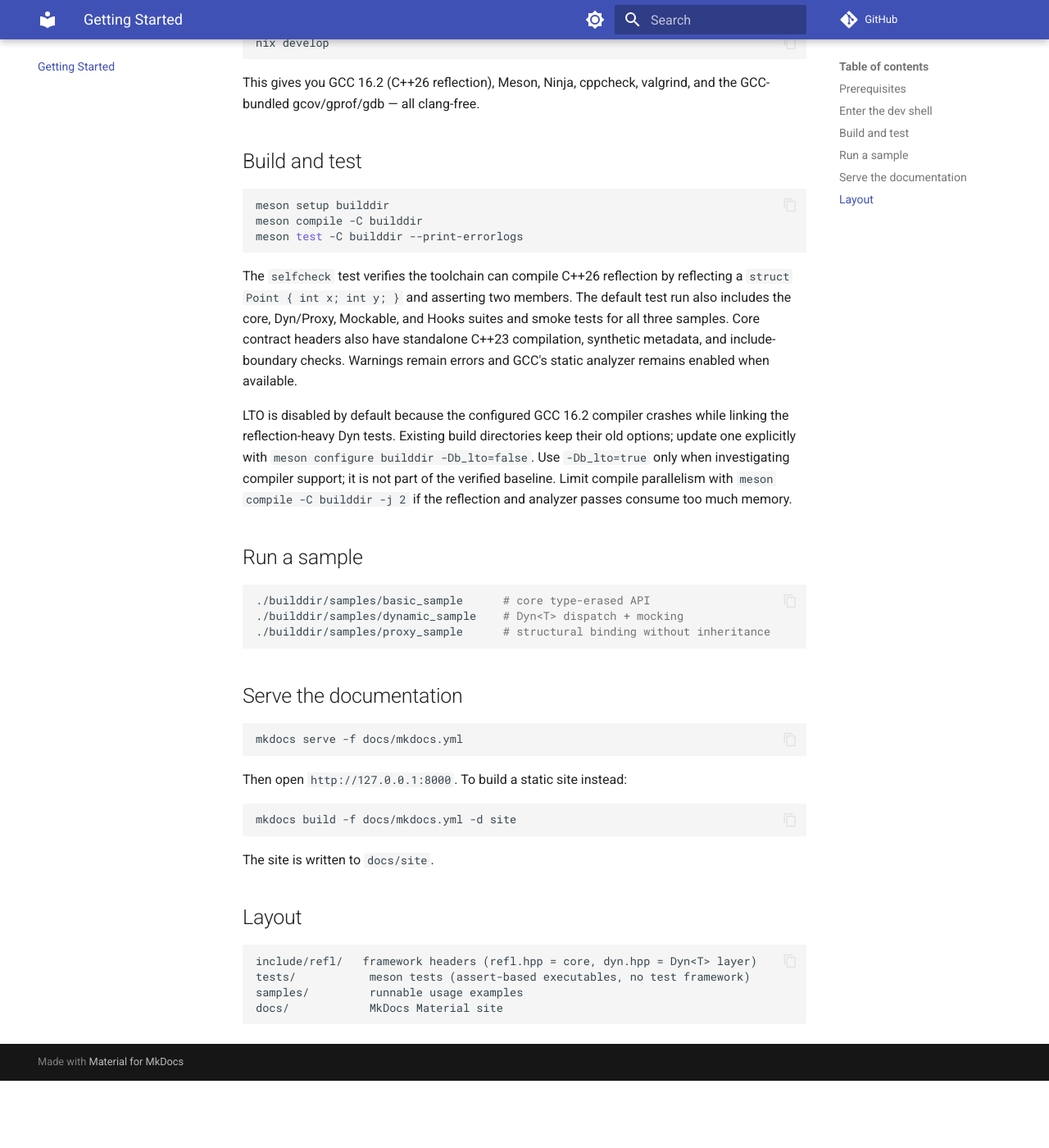
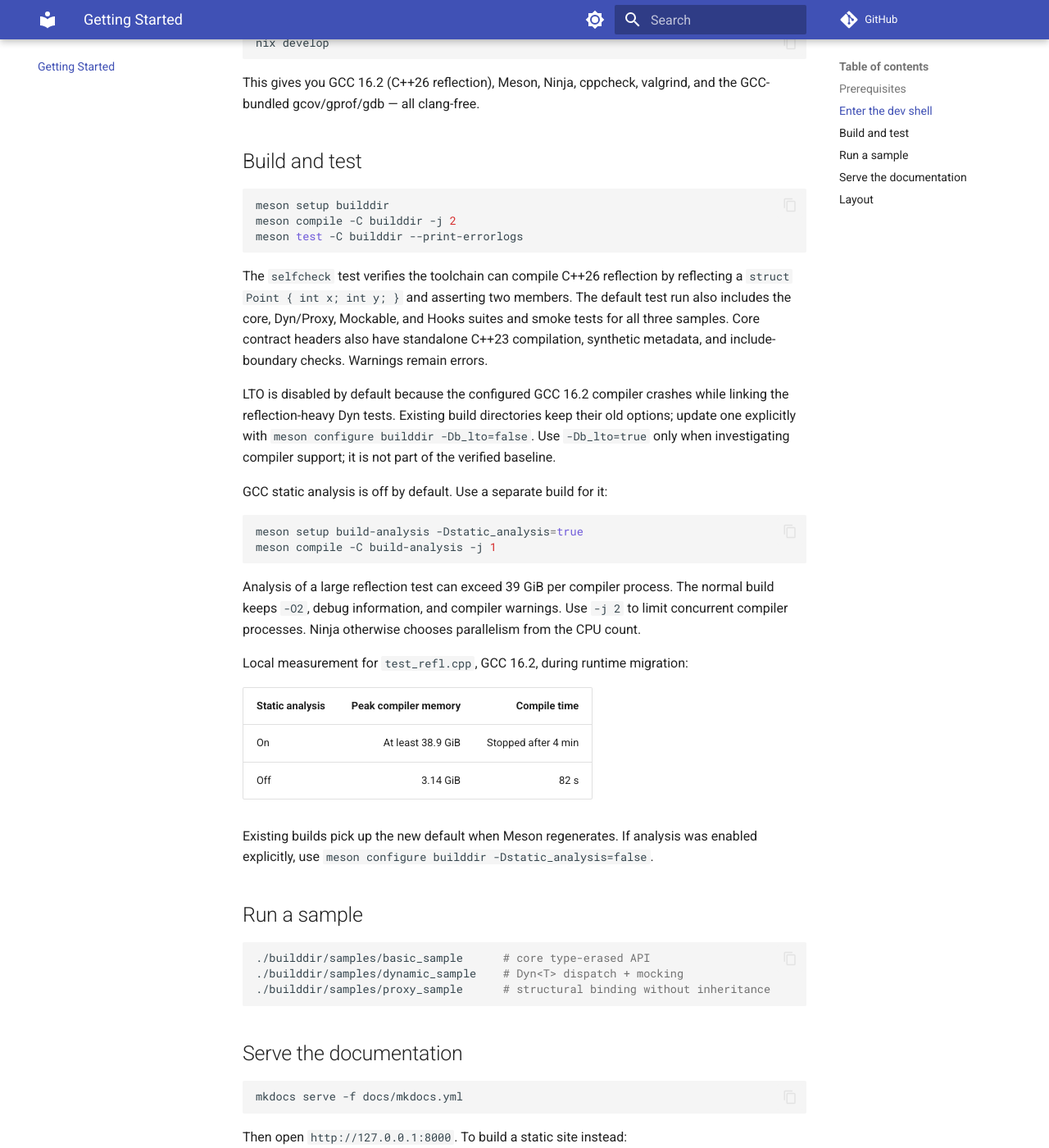
Before and after one commit to w2xel/refl, an MkDocs documentation site: the page built from docs/content/getting-started.md, in a window 1280 px wide and 1400 px high, scrolled down 536 px. Shown: the whole window at 82% size. Built offline with MkDocs 1.6.1 and Material for MkDocs 9.7.7, drawn with Linux system fonts in a browser that asks for light colours; comment, search, counter and statistics services are not loaded; before the commit the page ends 1854 px from its top, so only the background shows below that.

Commit message:
build: make memory-intensive GCC analysis opt-in

````diff
--- a/docs/content/getting-started.md
+++ b/docs/content/getting-started.md
@@ -26,7 +26,7 @@ and the GCC-bundled gcov/gprof/gdb — all clang-free.
 
 ```sh
 meson setup builddir
-meson compile -C builddir
+meson compile -C builddir -j 2
 meson test -C builddir --print-errorlogs
 ```
 
@@ -34,15 +34,35 @@ The `selfcheck` test verifies the toolchain can compile C++26 reflection by
 reflecting a `struct Point { int x; int y; }` and asserting two members.
 The default test run also includes the core, Dyn/Proxy, Mockable, and Hooks suites
 and smoke tests for all three samples. Core contract headers also have standalone
-C++23 compilation, synthetic metadata, and include-boundary checks. Warnings remain errors and GCC's static
-analyzer remains enabled when available.
+C++23 compilation, synthetic metadata, and include-boundary checks. Warnings remain errors.
 
 LTO is disabled by default because the configured GCC 16.2 compiler crashes while
 linking the reflection-heavy Dyn tests. Existing build directories keep their old
 options; update one explicitly with `meson configure builddir -Db_lto=false`.
 Use `-Db_lto=true` only when investigating compiler support; it is not part of the
-verified baseline. Limit compile parallelism with `meson compile -C builddir -j 2`
-if the reflection and analyzer passes consume too much memory.
+verified baseline.
+
+GCC static analysis is off by default. Use a separate build for it:
+
+```sh
+meson setup build-analysis -Dstatic_analysis=true
+meson compile -C build-analysis -j 1
+```
+
+Analysis of a large reflection test can exceed 39 GiB per compiler process.
+The normal build keeps `-O2`, debug information, and compiler warnings.
+Use `-j 2` to limit concurrent compiler processes. Ninja otherwise chooses
+parallelism from the CPU count.
+
+Local measurement for `test_refl.cpp`, GCC 16.2, during runtime migration:
+
+| Static analysis | Peak compiler memory | Compile time |
+| --- | ---: | ---: |
+| On | At least 38.9 GiB | Stopped after 4 min |
+| Off | 3.14 GiB | 82 s |
+
+Existing builds pick up the new default when Meson regenerates. If analysis was
+enabled explicitly, use `meson configure builddir -Dstatic_analysis=false`.
 
 ## Run a sample
 
````
Also changed, not shown: README.md, 3 other files.
